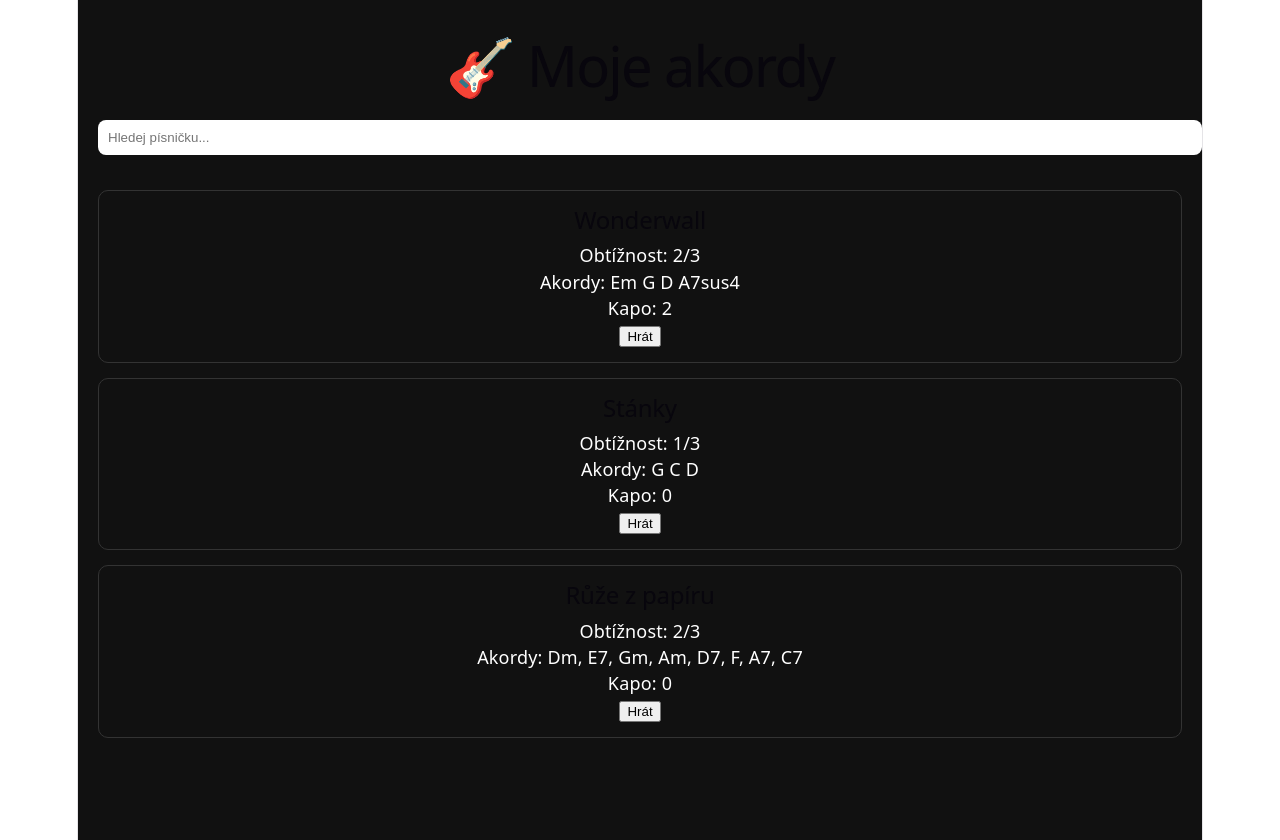
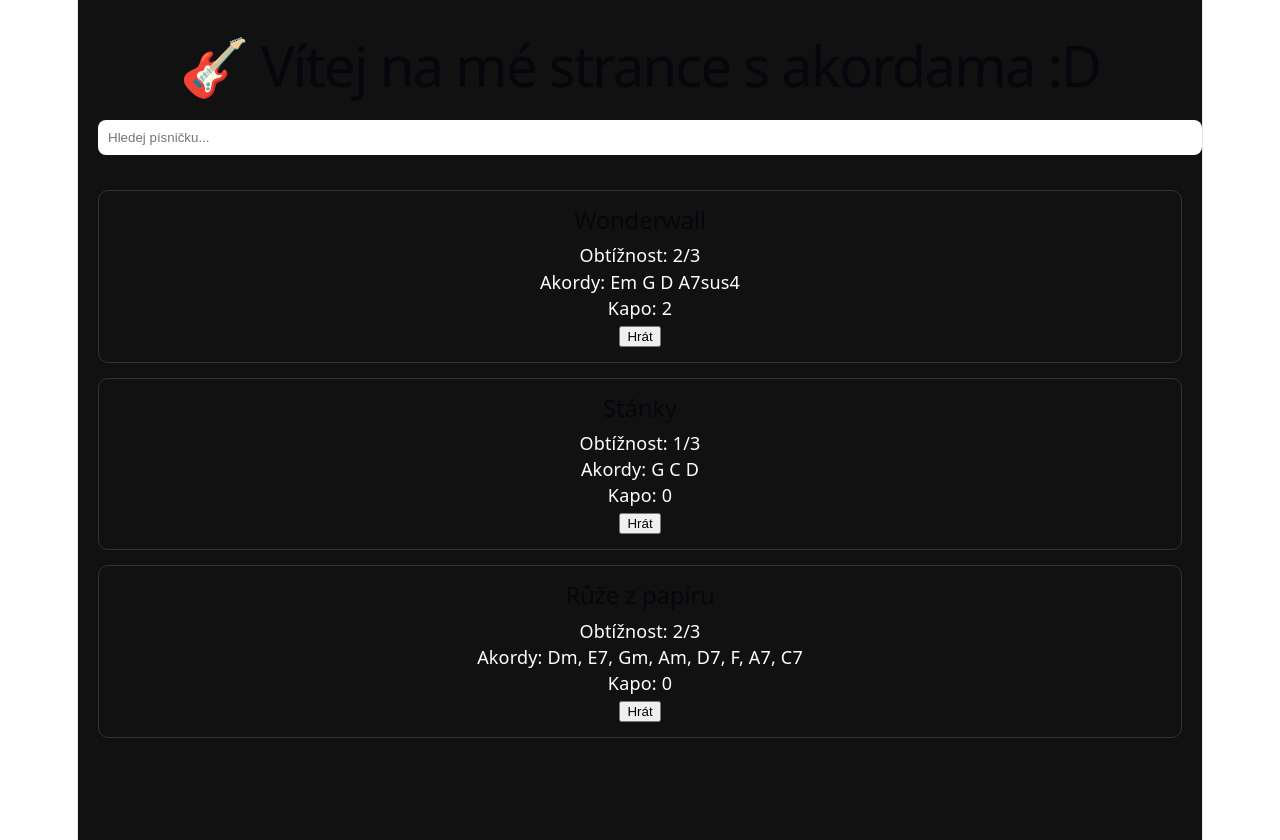
Before and after one commit to SuperWolf121/guitar-chords-app, a React (Vite) app in the folder guitar-chords-app/: page / in a window 1280 px wide. Built offline with nearby package versions, Linux system fonts and the light colour scheme.

Commit message:
zmena hlavniho textu

```diff
--- a/guitar-chords-app/src/App.jsx
+++ b/guitar-chords-app/src/App.jsx
@@ -40,7 +40,7 @@ function App() {
         color: "white",
       }}
     >
-      <h1>🎸 Moje akordy</h1>
+      <h1>🎸 Vítej na mé strance s akordama :D</h1>
 
       {/* SEARCH INPUT */}
       <input
```
